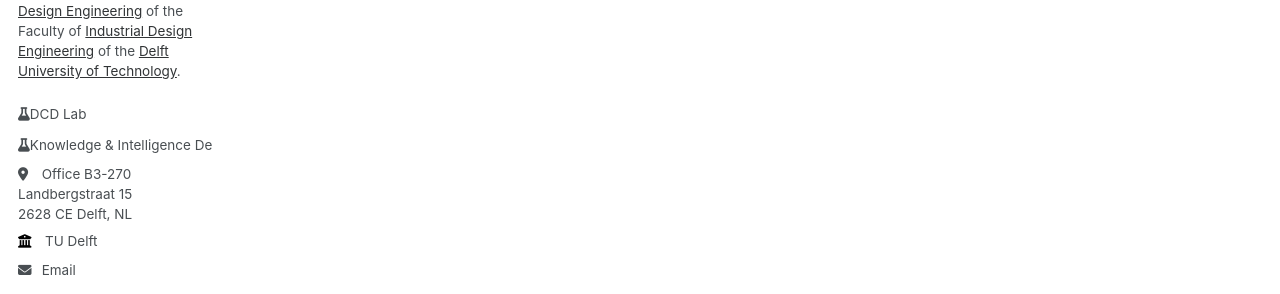
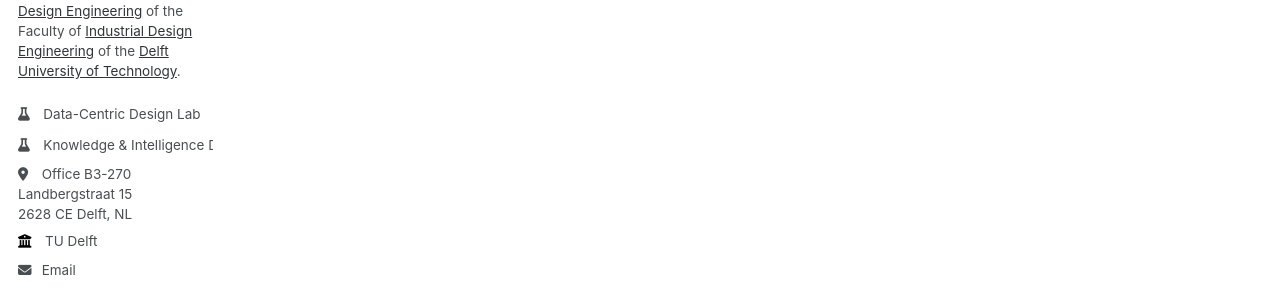
Before and after one commit to jackybourgeois/jackybourgeois.github.io, a Jekyll site: the page built from _pages/teaching.md, in a window 1280 px wide. Shown: the part 238-532 px from the top of the page. Built offline with Jekyll 4.4.1, drawn with Linux system fonts in a browser that asks for light colours; some web fonts are replaced.

Commit message:
links to lab/section

```diff
--- a/_includes/author-profile.html
+++ b/_includes/author-profile.html
@@ -23,8 +23,8 @@
   <div class="author__urls-wrapper">
     <button class="btn btn--inverse">Follow</button>
     <ul class="author__urls social-icons">
-      <li><a href="https://delftdesignlabs.org/dcd-lab/" target="_blank"><i class="fa-solid fa-flask" aria-hidden="true"></i>DCD Lab</a></li>
-      <li><a href="https://www.tudelft.nl/en/ide/about-ide/departments/sustainable-design-engineering/kind" target="_blank"><i class="fa-solid fa-flask" aria-hidden="true"></i>Knowledge & Intelligence Design</a></li>
+      <li><a href="https://delftdesignlabs.org/dcd-lab/" target="_blank"><i class="fa-solid fa-flask icon-pad-right" aria-hidden="true"></i>Data-Centric Design Lab</a></li>
+      <li><a href="https://www.tudelft.nl/en/ide/about-ide/departments/sustainable-design-engineering/kind" target="_blank"><i class="fa-solid fa-flask icon-pad-right" aria-hidden="true"></i>Knowledge & Intelligence Design</a></li>
       <!-- Font Awesome icons / Biographic information  -->
       {% if author.location %}
         <li class="author__desktop"><i class="fa-solid fa-location-dot icon-pad-right" aria-hidden="true"></i>{{ author.location }}</li>
```
